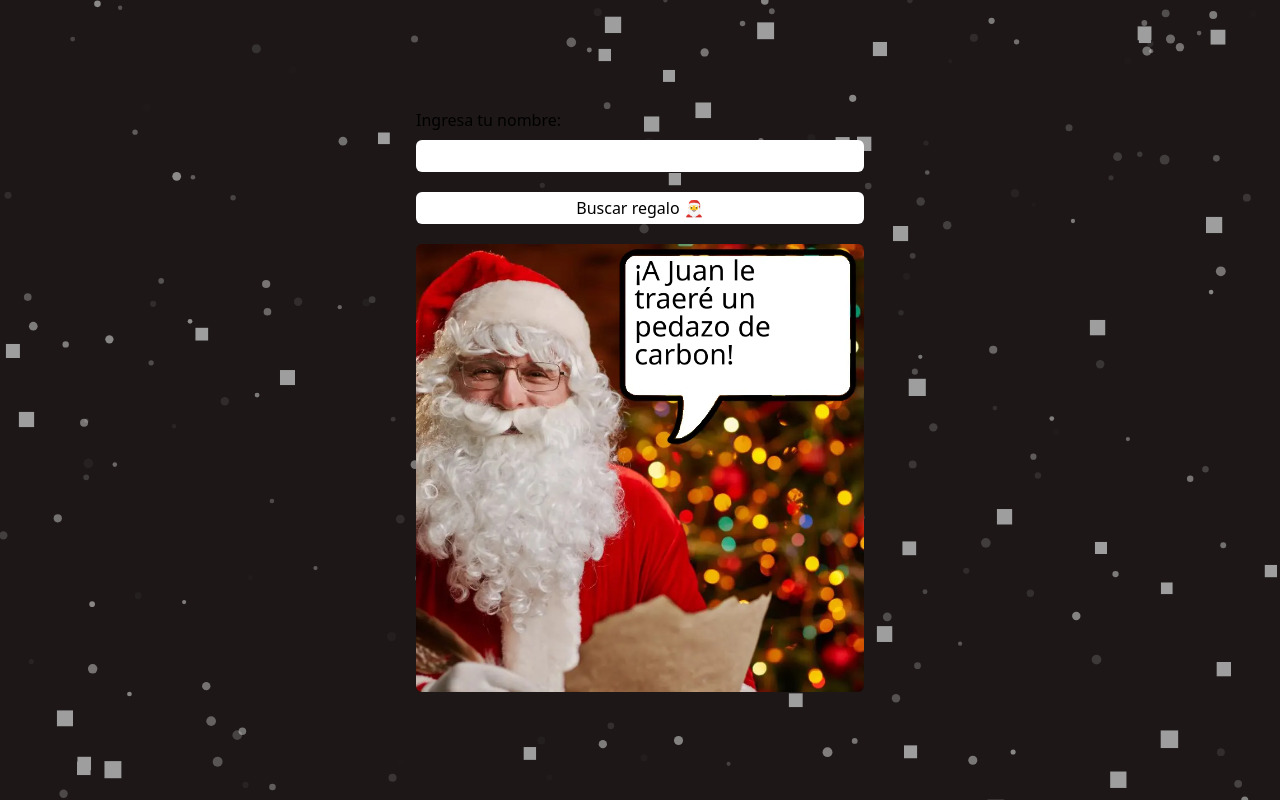
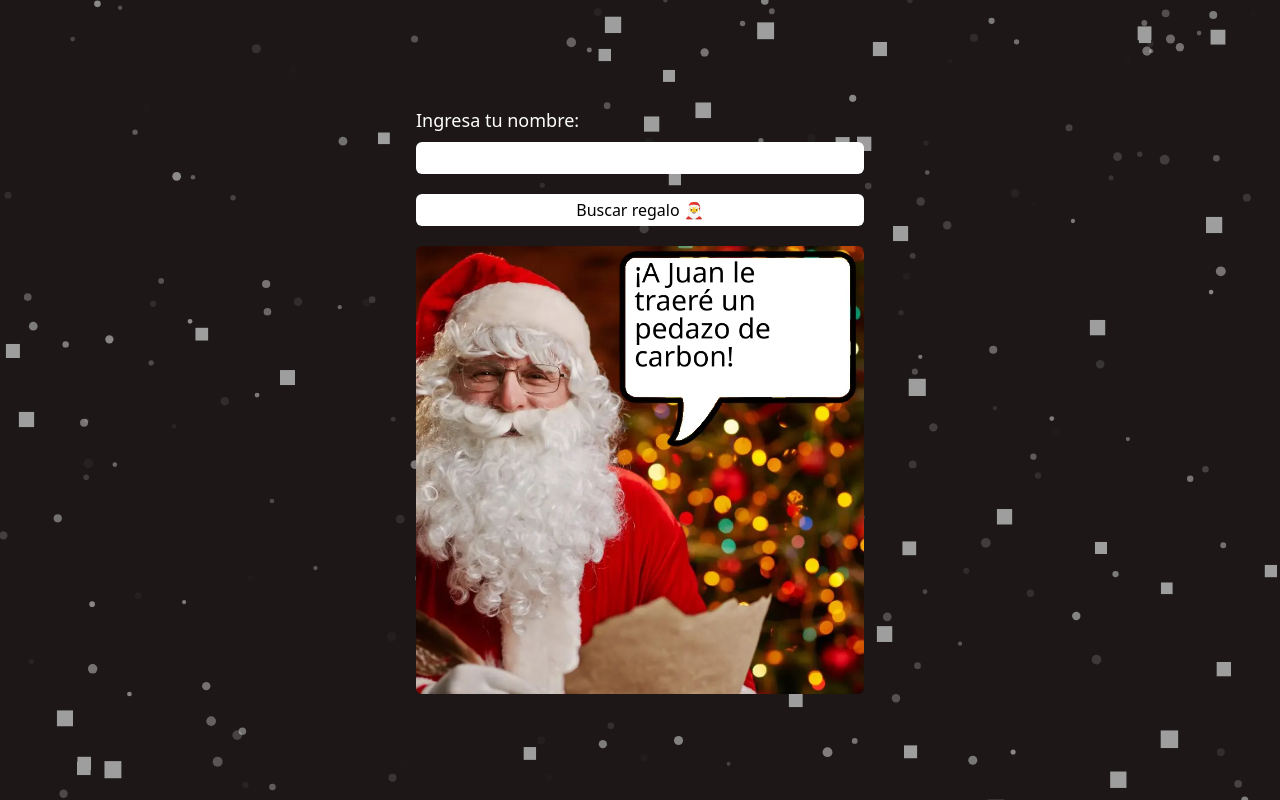
Before and after one commit to gerardocrr/happy-cards, a React (Vite) app: page / in a window 1280 px wide. Built offline with nearby package versions, Linux system fonts and the light colour scheme.

Commit message:
style(Form): update label styling for improved readability

```diff
--- a/src/components/Form.tsx
+++ b/src/components/Form.tsx
@@ -17,7 +17,7 @@ export function Form({ setName, setGift }: FormProps) {
 
   return (
     <form onSubmit={handleSubmit} className="flex flex-col w-1/2">
-      <label htmlFor="name" className="mb-2">
+      <label htmlFor="name" className="text-lg text-white mb-2">
         Ingresa tu nombre:
       </label>
       <input
```
